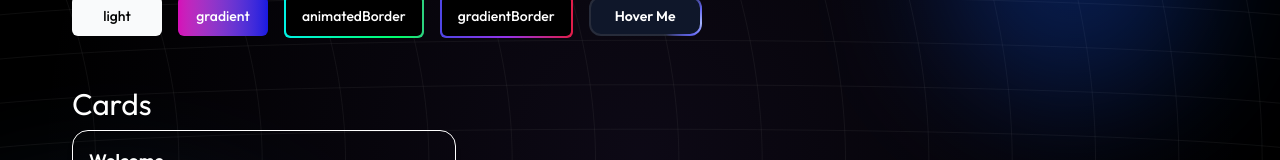
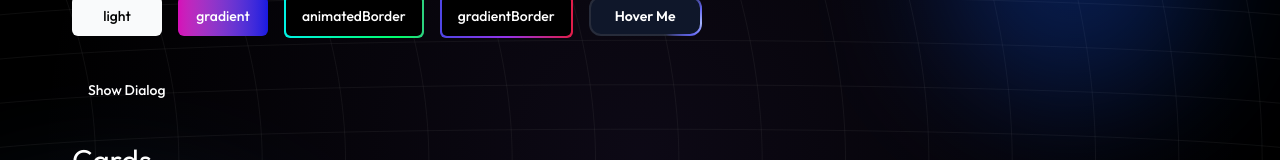
Before and after one commit to UIgnite/UIgnite, a React (Vite) app: page /test in a window 1280 px wide. Shown: the part 243-403 px from the top of the page. Built offline with nearby package versions, Linux system fonts and the light colour scheme; a web font is replaced by a local one.

Commit message:
feat:added alertdialog box component

```diff
--- /dev/null
+++ b/src/components/AlertDialog.jsx
@@ -0,0 +1,39 @@
+import React, { useState } from 'react';
+import {Button} from './Button';
+
+const AlertDialogBox = ({ title, description , variant="destructive"}) => {
+  const [isOpen, setIsOpen] = useState(false);
+
+  return (
+    <>
+      <Button onClick={() => setIsOpen(true)}>
+        Show Dialog
+      </Button>
+
+      {isOpen && (
+        <div className="fixed inset-0 bg-black/40 flex items-center justify-center z-50">
+          <div className="bg-white rounded-2xl p-6 w-[90%] max-w-md shadow-xl">
+            <h2 className="text-xl font-semibold mb-2">{title}</h2>
+            <p className="text-gray-600 mb-4">{description}</p>
+            <div className="flex justify-end gap-4">
+              <Button
+                onClick={() => setIsOpen(false)}
+                className="bg-gray-300 text-gray-700 hover:bg-gray-400"
+              >
+                Cancel
+              </Button>
+              <Button
+                onClick={() => setIsOpen(false)}
+                className="bg-red-600 hover:bg-red-700"
+              >
+                Confirm
+              </Button>
+            </div>
+          </div>
+        </div>
+      )}
+    </>
+  );
+};
+
+export default AlertDialogBox;
--- a/src/pages/Test.jsx
+++ b/src/pages/Test.jsx
@@ -11,8 +11,10 @@ import {
   CardFooter,
   CardTitle,
 } from "../components/Card";
+import AlertDialogBox from "../components/AlertDialog";
 
 export const Test = () => {
+
   return (
     <CustomTheme>
       <Navbar />
@@ -39,6 +41,15 @@ export const Test = () => {
             </Button>
           </div>
         </div>
+
+        <div className="mt-4">
+        <AlertDialogBox
+  title="Are you absolutely sure?"
+  description="This action cannot be undone. This will permanently delete your account and remove your data from our servers."
+/>
+
+        </div>
+
         <div className="text-3xl mt-8 flex">Cards</div>
         <Card className=" mt-2">
           <CardHeader>
```
